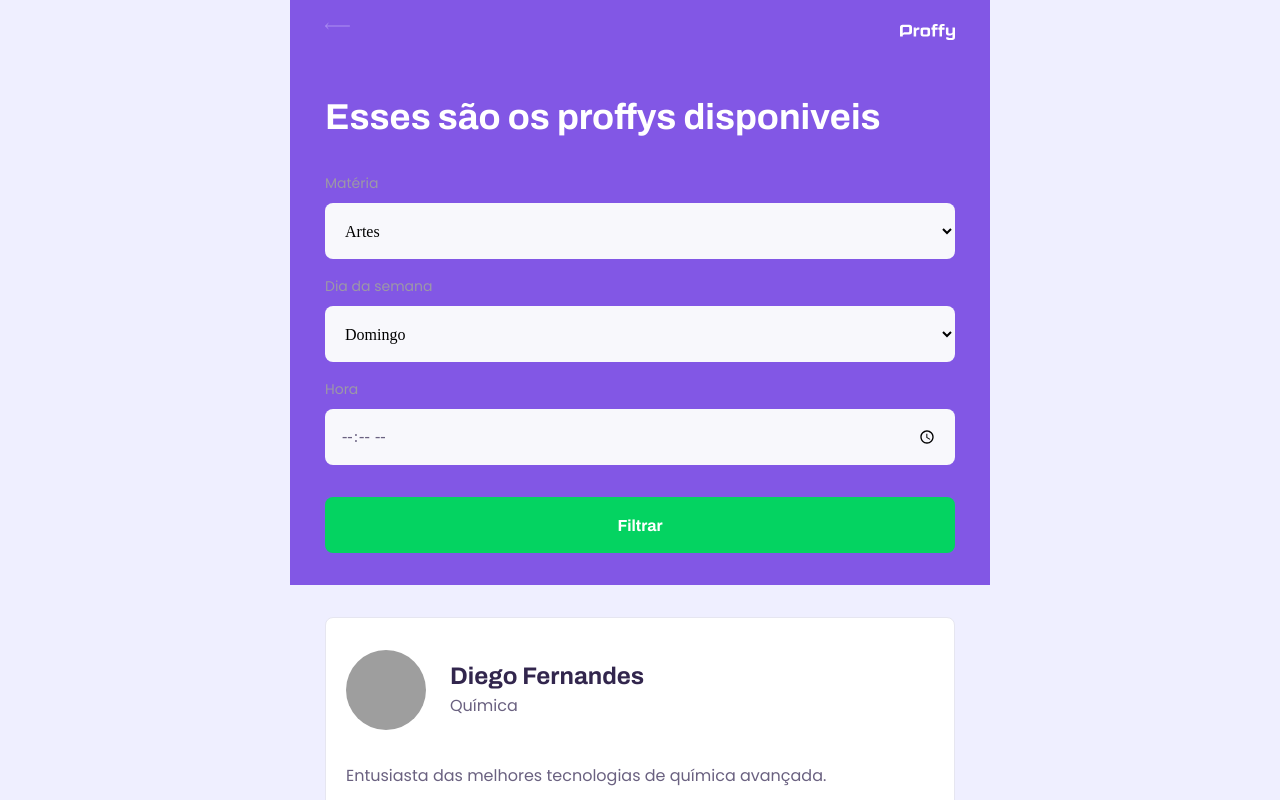
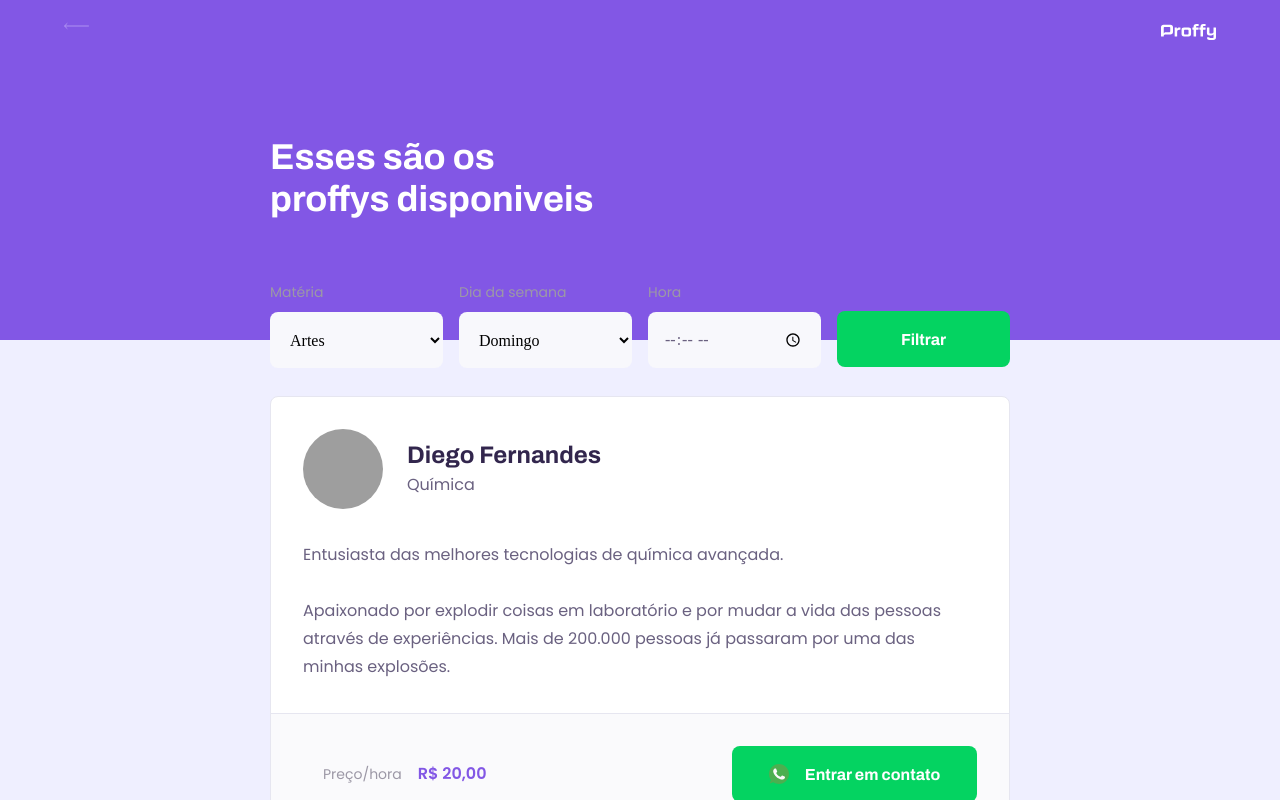
Before and after one commit to brunobaumgartner/Proffy, a plain HTML site: page NLW/study.html in a window 1280 px wide. Shown: the top 800 px of the page. Drawn offline with Linux system fonts and the light colour scheme; grey boxes are pictures that could not be loaded.

Commit message:
pagina estudo
adaptei para desktop

```diff
--- a/NLW/styles/partials/page-study.css
+++ b/NLW/styles/partials/page-study.css
@@ -36,6 +36,8 @@
 .page-header .header-content{
     width: 90%;
     margin: 3.2rem auto;
+
+    position: relative;
 }
 
 .page-header .header-content strong{
@@ -200,3 +202,75 @@
 .teacher-item footer button:hover{
     background-color: var(--color-secondary-dark);
 }
+
+@media (min-width:700px){
+    #page-study #container{
+        max-width: 100vw;
+    }
+
+    .page-header{
+        height: 340px;
+    }
+
+    .page-header .top-bar-container{
+        max-width: 1100;
+    }
+
+    .page-header .header-content{
+        max-width: 740px;
+
+        margin: 0 auto;
+
+        flex: 1 1;
+        padding-bottom: 48px;
+        display: flex;
+        flex-direction: column;
+        justify-content: center;
+    }
+
+    .page-header .header-content strong{
+        max-width: 350px;
+    }
+
+    .teacher-item header,
+    .teacher-item footer{
+        padding: 32px;
+    }
+
+    #search-teachers{
+        display: grid;
+        grid-template-columns: repeat(4, 1fr);
+        gap: 16px;
+        position: absolute;
+        bottom: -28px;
+    }
+
+    #page-study main{
+        padding: 32px 0;
+        max-width: 740px;
+        margin: 0 auto;
+    }
+
+    #search-teachers .select-block{
+        margin-bottom: 0;
+    }
+
+    .teacher-item > p {
+        padding: 0 32px;
+    }
+
+    .teacher-item footer p strong{
+        display: initial;
+        margin-left: 16px;
+    }
+
+    .teacher-item footer button{
+        width: 245px;
+        font-size: 16px;
+        justify-content: center;
+    }
+
+    .teacher-item footer button img{
+        margin-right: 16px;
+    }
+}
```
